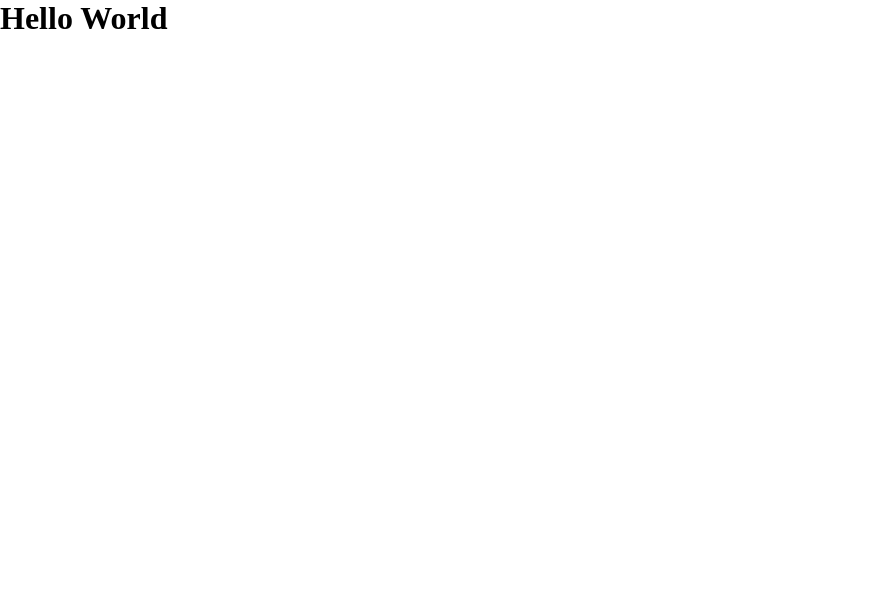
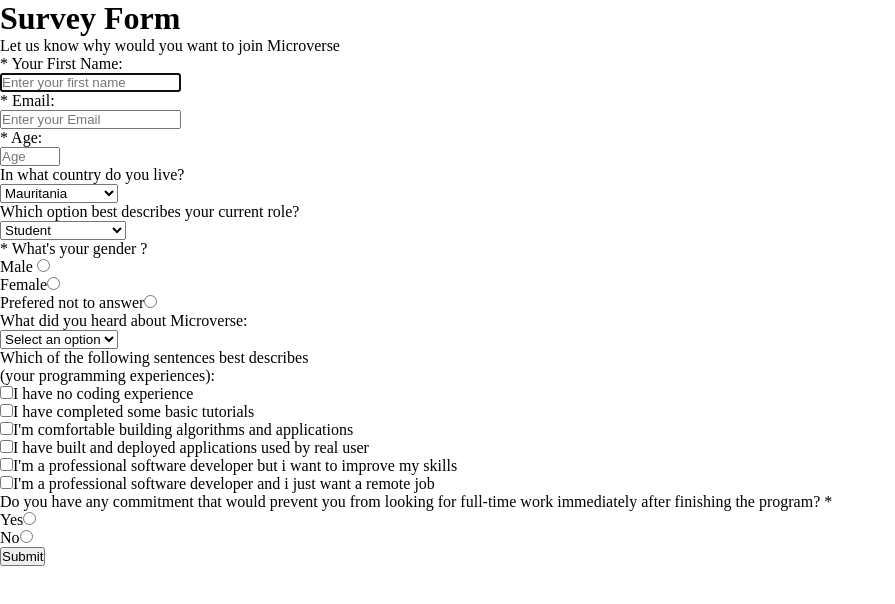
Before and after one commit to elmoustaphahoueibib/LekeMous, a plain HTML site: page index.html in a window 1280 px wide. Shown: the whole page, without its empty margins (0-895 px from the left). Drawn offline with Linux system fonts and the light colour scheme.

Commit message:
Update index.html

```diff
--- a/index.html
+++ b/index.html
@@ -2,7 +2,7 @@
 <html lang="en">
   <head>
     <meta charset="UTF-8">
-    <title>Fork Me! FCC: Test Suite Template</title>
+    <title>Microverse Survey Form</title>
     <link rel="stylesheet" href="css/style.css">
   </head>
 
@@ -22,7 +22,121 @@
 
     -->
 
-    <h1>Hello World </h1>
+
+
+    <h1 id="title">Survey Form</h1>
+<div id="form-outer">
+  <p id="description">
+    Let us know why would you want to join Microverse
+  </p>
+  <form id="survey-form" method="GET" action="https://crossorigin.me/https://freecodecamp.com">
+    <div class="rowTab">
+      <div class="labels">
+        <label id="name-label" for="name">* Your First Name: </label>
+      </div>
+      <div class="rightTab">
+        <input autofocus type="text" name="name" id="name" class="input-field" placeholder="Enter your first name" required>
+      </div>
+    </div>
+    <div class="rowTab">
+      <div class="labels">
+        <label id="email-label" for="email">* Email: </label>
+      </div>
+      <div class="rightTab">
+        <input type="email" name="email" id="email" class="input-field" required placeholder="Enter your Email">
+      </div>
+    </div>
+    <div class="rowTab">
+      <div class="labels">
+        <label id="number-label" for="age">* Age: </label>
+      </div>
+      <div class="rightTab">
+        <input type="number" name="age" id="number" min="1" max="125" class="input-field" placeholder="Age">
+      </div>
+    </div>
+    <div class="rowTab">
+      <div class="labels">
+        <label for="currentPos">In what country do you live?</label>
+      </div>
+      <div class="rightTab">
+        <select id="dropdown" name="currentPos" class="dropdown">
+      <option disabled value>Select an option</option>
+      <option  value="student">Mauritania</option>
+      <option value="job">Tunisia</option>
+      <option value="learner">Nigeria</option>
+      <option value="preferNo">Senegal</option>
+      <option value="other">Morocco</option>
+    </select>
+      </div>
+      <div class="labels">
+          <label for="currentPos">Which option best describes your current role?</label>
+        </div>
+        <div class="rightTab">
+          <select id="dropdown" name="currentPos" class="dropdown">
+        <option disabled value>Select an option</option>
+        <option  value="student">Student</option>
+        <option value="job">Full Time Job</option>
+        <option value="learner">Full Time Learner</option>
+        <option value="preferNo">Prefer not to say</option>
+        <option value="other">Other</option>
+      </select>
+        </div>
+    </div>
+    <div class="rowTab">
+      <div class="labels">
+        <label for="userRating">* What's your gender ?</label>
+      </div>
+      <div class="rightTab">
+        <ul style="list-style: none;">
+          <li class="radio"><label>Male <input name="radio-buttons" value="1"  type="radio" class="userRatings" ></label></li>
+          <li class="radio"><label>Female<input name="radio-buttons" value="2"  type="radio" class="userRatings" ></label></li>
+          <li class="radio"><label>Prefered not to answer<input name="radio-buttons" value="3"  type="radio" class="userRatings" ></label></li>
+        </ul>
+      </div>
+    </div>
+    <div class="rowTab">
+      <div class="labels">
+        <label for="most-like">What did you heard about Microverse: </label>
+      </div>
+      <div class="rightTab">
+        <select id="most-like" name="mostLike" class="dropdown">
+      <option disabled selected value>Select an option</option>
+      <option value="facebook">Facebook</option>
+      <option value="medium">Medium</option>
+      <option value="instagram">Instagram</option>
+      <option value="from-a-friend">From a friend</option>
+    </select>
+      </div>
+    </div>
+    <div class="rowTab">
+      <div class="labels">
+        <label for="preferences">Which of the following sentences best describes<br>(your programming experiences): </label>
+      </div>
+      <div class="rightTab">
+        <ul id="preferences" style="list-style: none;">
+          <li class="checkbox"><label><input name="prefer" value="1" type="checkbox" class="userRatings">I have no coding experience</label></li>
+          <li class="checkbox"><input name="prefer" value="2" type="checkbox" class="userRatings">I have completed some basic tutorials</li>
+          <li class="checkbox"><label><input name="prefer" value="3" type="checkbox" class="userRatings">I'm comfortable building algorithms and applications </label></li>
+          <li class="checkbox"><label><input name="prefer" value="4" type="checkbox" class="userRatings">I have built and deployed applications used by real user</label></li>
+          <li class="checkbox"><label><input name="prefer" value="5" type="checkbox" class="userRatings">I'm a professional software developer but i want to improve my skills</label></li>
+          <li class="checkbox"><label><input name="prefer" value="6" type="checkbox" class="userRatings">I'm a professional software developer and i just want a remote job</label></li>
+        </ul>
+      </div>
+    </div>
+
+      <div class="rightTab">
+          Do you have any commitment that would prevent you from looking for full-time work immediately after finishing the program? *</label>
+          <ul style="list-style: none;">
+            <li class="radio"><label>Yes<input name="radio-buttons" value="1"  type="radio" class="userRatings" ></label></li>
+            <li class="radio"><label>No<input name="radio-buttons" value="2"  type="radio" class="userRatings" ></label></li>
+
+          </ul>
+        </div>
+    </div>
+    <button id="submit" type="submit">Submit</button>
+  </form>
+</div>
+
     <script  src="js/index.js"></script>
   </body>
 </html>
```
